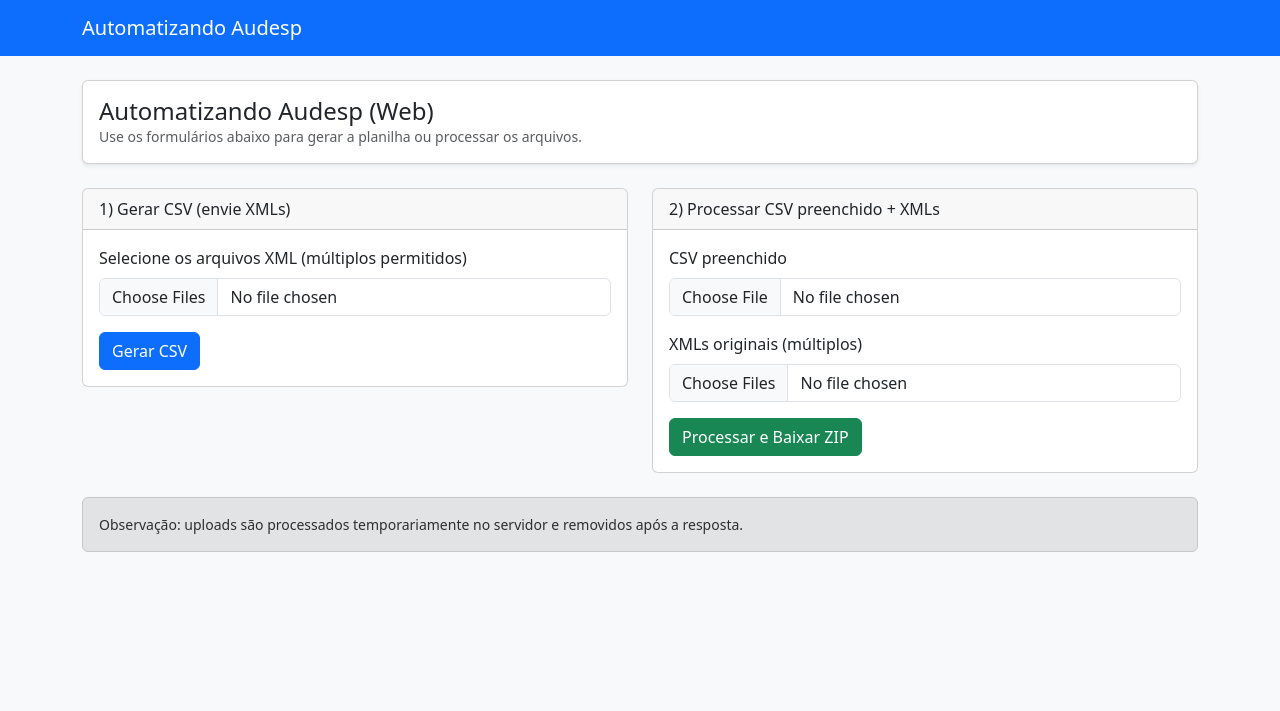
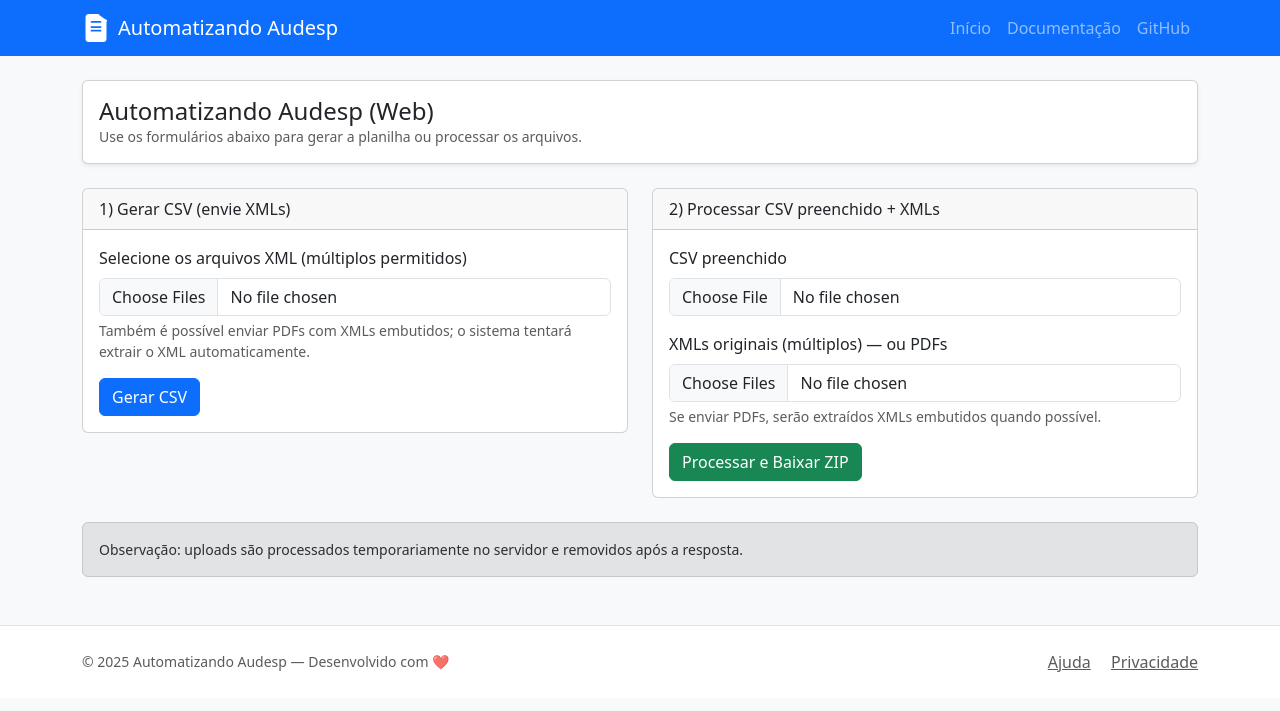
Before and after one commit to Mauricio-Dias-Silva/automatizando_audesp, a Django app: page / in a window 1280 px wide. Shown: the top 711 px of the page. Run offline with Django 4.2, Linux system fonts and the light colour scheme.

Commit message:
third commit

```diff
--- a/main/templates/main/index.html
+++ b/main/templates/main/index.html
@@ -9,7 +9,22 @@
   <body class="bg-light">
     <nav class="navbar navbar-expand-lg navbar-dark bg-primary mb-4">
       <div class="container">
-        <a class="navbar-brand" href="#">Automatizando Audesp</a>
+        <a class="navbar-brand d-flex align-items-center" href="#">
+          <svg xmlns="http://www.w3.org/2000/svg" width="28" height="28" fill="currentColor" class="bi bi-file-earmark-text-fill me-2" viewBox="0 0 16 16">
+            <path d="M9.293 0H4a2 2 0 0 0-2 2v12a2 2 0 0 0 2 2h8a2 2 0 0 0 2-2V4.707A1 1 0 0 0 13.293 3L10 0.707A1 1 0 0 0 9.293 0zM5 4.5a.5.5 0 0 1 .5-.5h5a.5.5 0 0 1 .5.5V5h-6v-.5zM5 7h6v1H5V7zm0 2h6v1H5V9z"/>
+          </svg>
+          Automatizando Audesp
+        </a>
+        <button class="navbar-toggler" type="button" data-bs-toggle="collapse" data-bs-target="#navbarNav" aria-controls="navbarNav" aria-expanded="false" aria-label="Toggle navigation">
+          <span class="navbar-toggler-icon"></span>
+        </button>
+        <div class="collapse navbar-collapse" id="navbarNav">
+          <ul class="navbar-nav ms-auto">
+            <li class="nav-item"><a class="nav-link" href="#">Início</a></li>
+            <li class="nav-item"><a class="nav-link" href="#">Documentação</a></li>
+            <li class="nav-item"><a class="nav-link" href="#">GitHub</a></li>
+          </ul>
+        </div>
       </div>
     </nav>
 
@@ -34,7 +49,8 @@
                 {% csrf_token %}
                 <div class="mb-3">
                   <label class="form-label">Selecione os arquivos XML (múltiplos permitidos)</label>
-                  <input class="form-control" type="file" name="xml_files" multiple accept=".xml" required>
+                  <input class="form-control" type="file" name="xml_files" multiple accept=".xml,.pdf" required>
+                  <div class="form-text">Também é possível enviar PDFs com XMLs embutidos; o sistema tentará extrair o XML automaticamente.</div>
                 </div>
                 <button class="btn btn-primary" type="submit">Gerar CSV</button>
               </form>
@@ -55,8 +71,9 @@
                   <input class="form-control" type="file" name="csv_file" accept=".csv" required>
                 </div>
                 <div class="mb-3">
-                  <label class="form-label">XMLs originais (múltiplos)</label>
-                  <input class="form-control" type="file" name="xml_files" multiple accept=".xml" required>
+                  <label class="form-label">XMLs originais (múltiplos) — ou PDFs</label>
+                  <input class="form-control" type="file" name="xml_files" multiple accept=".xml,.pdf" required>
+                  <div class="form-text">Se enviar PDFs, serão extraídos XMLs embutidos quando possível.</div>
                 </div>
                 <button class="btn btn-success" type="submit">Processar e Baixar ZIP</button>
               </form>
@@ -71,5 +88,14 @@
     </main>
 
     <script src="https://cdn.jsdelivr.net/npm/bootstrap@5.3.2/dist/js/bootstrap.bundle.min.js"></script>
+    <footer class="bg-white border-top mt-5">
+      <div class="container py-4 d-flex justify-content-between align-items-center">
+        <div class="text-muted small">© 2025 Automatizando Audesp — Desenvolvido com ❤️</div>
+        <div>
+          <a class="text-muted me-3" href="#">Ajuda</a>
+          <a class="text-muted" href="#">Privacidade</a>
+        </div>
+      </div>
+    </footer>
   </body>
 </html>
--- a/main/views.py
+++ b/main/views.py
@@ -2,10 +2,17 @@ import os
 import tempfile
 import shutil
 import zipfile
+import re
 from django.shortcuts import render
 from django.http import HttpResponse, FileResponse, HttpResponseBadRequest
 from django.views.decorators.http import require_http_methods
 from automatizando_core import criar_csv_rascunho, processar_final
+
+# optional PDF parsing
+try:
+    from pypdf import PdfReader
+except Exception:
+    PdfReader = None
 
 
 def index(request):
@@ -20,11 +27,21 @@ def create_csv_view(request):
 
     temp_dir = tempfile.mkdtemp(prefix='audesp_xml_')
     try:
+        # save uploaded files, and extract XMLs from PDFs when provided
         for f in files:
-            dest = os.path.join(temp_dir, f.name)
+            filename = f.name
+            dest = os.path.join(temp_dir, filename)
             with open(dest, 'wb') as out:
                 for chunk in f.chunks():
                     out.write(chunk)
+
+            # if PDF, try to extract embedded XMLs into the folder
+            if filename.lower().endswith('.pdf'):
+                try:
+                    extract_xmls_from_pdf(dest, temp_dir)
+                except Exception:
+                    # ignore extraction errors; continue with whatever XMLs exist
+                    pass
 
         csv_path, count = criar_csv_rascunho(temp_dir)
         with open(csv_path, 'rb') as fh:
@@ -53,11 +70,18 @@ def process_view(request):
             for chunk in csv_file.chunks():
                 out.write(chunk)
 
+        # save uploaded xml/pdf files and extract xmls from pdfs
         for f in xml_files:
             dest = os.path.join(xml_dir, f.name)
             with open(dest, 'wb') as out:
                 for chunk in f.chunks():
                     out.write(chunk)
+
+            if f.name.lower().endswith('.pdf'):
+                try:
+                    extract_xmls_from_pdf(dest, xml_dir)
+                except Exception:
+                    pass
 
         # processar_final irá criar pasta SAIDA_AUDESP_PRONTOS dentro de xml_dir
         sucesso = processar_final(csv_path, xml_dir)
@@ -76,3 +100,53 @@ def process_view(request):
 
     finally:
         shutil.rmtree(temp_dir, ignore_errors=True)
+
+
+def extract_xmls_from_pdf(pdf_path, dest_dir):
+    """Try extracting embedded XML files from a PDF.
+    1) If the PDF has attachments, extract those ending with .xml
+    2) Otherwise, extract text and search for an XML snippet starting with '<?xml'
+    Writes any found XML files into `dest_dir`.
+    """
+    if PdfReader is None:
+        return
+
+    try:
+        reader = PdfReader(pdf_path)
+    except Exception:
+        return
+
+    # 1) attachments (if supported by pypdf)
+    try:
+        attachments = getattr(reader, 'attachments', None)
+        if attachments:
+            for name, data in attachments.items():
+                if name.lower().endswith('.xml'):
+                    out_path = os.path.join(dest_dir, name)
+                    with open(out_path, 'wb') as fh:
+                        fh.write(data)
+            return
+    except Exception:
+        pass
+
+    # 2) fallback: extract text and try to find XML snippet
+    try:
+        text = []
+        for p in reader.pages:
+            t = p.extract_text()
+            if t:
+                text.append(t)
+        text = '\n'.join(text)
+        if '<?xml' in text:
+            start = text.find('<?xml')
+            # try to find closing tag - naive: last occurrence of '</'
+            end = text.rfind('>')
+            xml_snippet = text[start:end+1]
+            # sanitize filename
+            base = os.path.basename(pdf_path)
+            name = os.path.splitext(base)[0] + '.xml'
+            out_path = os.path.join(dest_dir, name)
+            with open(out_path, 'w', encoding='utf-8') as fh:
+                fh.write(xml_snippet)
+    except Exception:
+        return
--- a/requirements.txt
+++ b/requirements.txt
@@ -1,3 +1,4 @@
 Django==4.2
 xmltodict==0.13.0
 gunicorn==20.1.0
+pypdf==3.14.0
```
